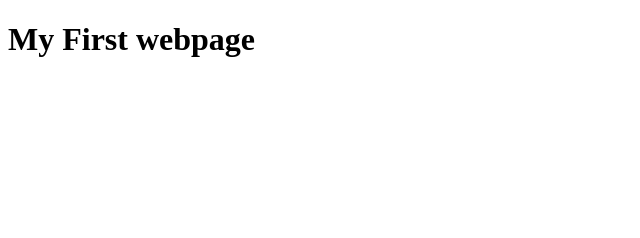
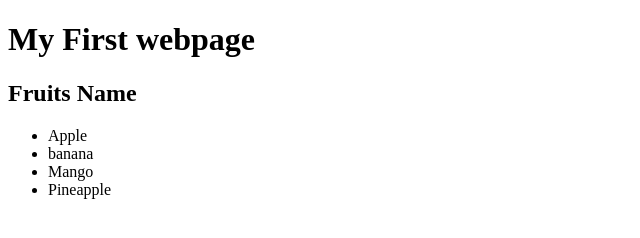
Before and after one commit to nilpatare/practice2, a plain HTML site: page index.html in a window 1280 px wide. Shown: the whole page, without its empty margins (0-640 px from the left). Drawn offline with Linux system fonts and the light colour scheme.

Commit message:
Added a fruits name list

```diff
--- a/index.html
+++ b/index.html
@@ -5,5 +5,12 @@
 </head>
 <body>
     <h1> My First webpage</h1>
+    <h2>Fruits Name</h2>
+    <ul>
+        <li>Apple</li>
+        <li>banana</li>
+        <li>Mango</li>
+        <li>Pineapple</li>
+    </ul>
 </body>
 </html>
```
